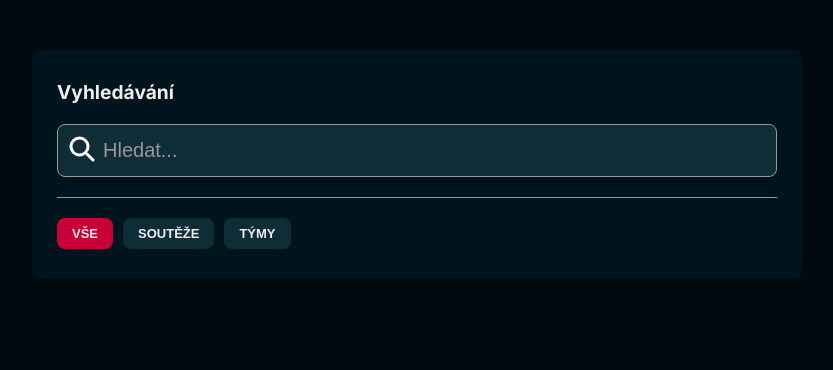
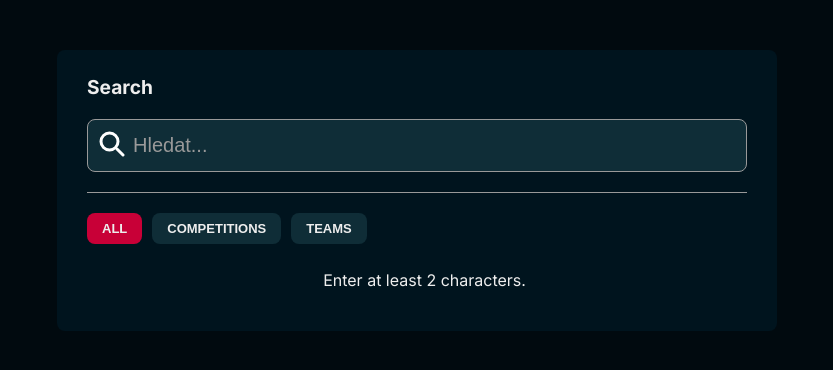
Before and after one commit to Pavlyuchenko/LivesportSearch, a React (Vite) app: page / in a window 1280 px wide. Shown: the top 370 px of the page, without its empty margins (223-1056 px from the left). Built offline with nearby package versions, Linux system fonts and the light colour scheme.

Commit message:
Refactor search component and styles for improved functionality and layout

```diff
--- a/src/app/App.module.css
+++ b/src/app/App.module.css
@@ -3,6 +3,8 @@ main {
     flex-direction: column;
     align-items: center;
 
+    max-height: 100vh;
+
     padding: 50px calc((100% - 45rem) / 2);
     box-sizing: border-box;
 }
--- a/src/components/SearchComponent.tsx
+++ b/src/components/SearchComponent.tsx
@@ -5,29 +5,36 @@ import styles from "./styles/SearchComponent.module.css";
 import { getPathFromParams } from "../utils/apiUtils";
 import { handleApiError } from "./errors/errors";
 import type { SearchResponse, SportCategory } from "../types/apiTypes";
-import { useState } from "react";
+import { useEffect, useState } from "react";
 import { transformData } from "../utils/transformData";
 
 // as specified in the documentation
 const typeIdsMap = {
     ALL: {
-        text: "Vše",
+        text: "All",
         value: [1, 2, 3, 4],
     },
     SOUTEZE: {
-        text: "Soutěže",
+        text: "Competitions",
         value: [1],
     },
     TYMY: {
-        text: "Týmy",
+        text: "Teams",
         value: [2, 3, 4],
     },
 };
 
+export type SearchStateType = "LOADED" | "LOADING" | "NOT_FOUND" | "ENTER_TEXT";
+
 function SearchComponent() {
+    let [searchState, setSearchState] = useState<SearchStateType>("ENTER_TEXT");
+    let [searchTerm, setSearchTerm] = useState<string>("");
     let [results, setResults] = useState<SportCategory[]>([]);
 
     let [typeIds, setTypeIds] = useState<number[]>(typeIdsMap.ALL.value);
+    useEffect(() => {
+        debounceSearch(searchTerm, 0);
+    }, [typeIds]);
 
     function fetchData(searchTerm: string): Promise<SearchResponse[]> {
         let route = getPathFromParams({
@@ -50,41 +57,50 @@ function SearchComponent() {
     let [debounceTimeout, setDebounceTimeout] = useState<NodeJS.Timeout | null>(
         null
     );
-    function debounceSearch(value: string): void {
+    function debounceSearch(value: string, delay: number = 250): void {
         if (value.length <= 1) {
             // set results to empty
-            console.log("Search term too short");
+            setResults([]);
+            setSearchState("ENTER_TEXT");
             return;
         }
 
         // debounce the search
         if (debounceTimeout) {
-            console.log("Clearing timeout");
             clearTimeout(debounceTimeout);
         }
+        setSearchState("LOADING");
+
         setDebounceTimeout(
             setTimeout(() => {
                 fetchData(value).then((data) => {
                     const transformedData = transformData(data);
-                    console.log("Transformed data:", transformedData);
                     setResults(transformedData);
+
+                    if (transformedData.length === 0) {
+                        setSearchState("NOT_FOUND");
+                        return;
+                    }
+                    setSearchState("LOADED");
                 });
                 setDebounceTimeout(null);
-            }, 300)
+            }, delay)
         );
     }
 
     return (
         <section className={styles["search-component"]}>
-            <h1>Vyhledávání</h1>
-            <SearchInput debounceSearch={debounceSearch} />
-            <hr />
+            <SearchInput
+                debounceSearch={debounceSearch}
+                searchTerm={searchTerm}
+                setSearchTerm={setSearchTerm}
+            />
             <Filters
                 typeIds={typeIds}
                 setTypeIds={setTypeIds}
                 typeIdsMap={typeIdsMap}
             />
-            <SearchResults results={results} />
+            <SearchResults results={results} state={searchState} />
         </section>
     );
 }
--- a/src/components/SearchInput.tsx
+++ b/src/components/SearchInput.tsx
@@ -5,17 +5,23 @@ import cancelButton from "@assets/cancel.svg";
 
 interface SearchInputProps {
     debounceSearch: (value: string) => void;
+    searchTerm: string;
+    setSearchTerm: (value: string) => void;
 }
 
-function SearchInput({ debounceSearch }: SearchInputProps) {
-    const [searchTerm, setSearchTerm] = useState("");
-
+function SearchInput({
+    debounceSearch,
+    searchTerm,
+    setSearchTerm,
+}: SearchInputProps) {
     const handleClear = () => {
         setSearchTerm("");
         debounceSearch("");
     };
 
     return (
+        <div className={styles["search-input-container"]}>
+            <h1>Search</h1>
             <div className={styles["search-container"]}>
                 <div className={styles["search-icon"]}>
                     <img src={searchIcon} alt="Search Icon" />
@@ -41,6 +47,8 @@ function SearchInput({ debounceSearch }: SearchInputProps) {
                     </button>
                 )}
             </div>
+            <hr />
+        </div>
     );
 }
 
--- a/src/components/SearchResults.tsx
+++ b/src/components/SearchResults.tsx
@@ -1,57 +1,29 @@
 import type { SportCategory } from "../types/apiTypes";
 import ResultCategory from "./ResultCategory";
+import type { SearchStateType } from "./SearchComponent";
+import styles from "./styles/SearchResults.module.css";
 
 interface ResultProps {
     results: SportCategory[];
+    state: SearchStateType;
 }
 
-function SearchResults({ results }: ResultProps) {
-    /* let categories = [
-        {
-            title: "Fotbal",
-            results: [
-                {
-                    title: "FC Barcelona",
-                    image: "https://www.livesport.cz/res/image/data/8dhw5vxS-fcDVLdrL.png",
-                    type: "Klub",
-                },
-                {
-                    title: "Manchester United",
-                    image: "https://www.livesport.cz/res/image/data/nwSRlyWg-h2pPXz3k.png",
-                    type: "Klub",
-                },
-            ],
-            sport: {
-                id: 1,
-            },
-        },
-        {
-            title: "Hokej",
-            results: [],
-            sport: {
-                id: 4,
-            },
-        },
-        {
-            title: "Tenis",
-            results: [
-                {
-                    title: "Novak Djokovic",
-                    image: "https://www.livesport.cz/res/image/data/tSfwGCdM-0rY6MEPI.png",
-                    type: "Hráč",
-                },
-            ],
-            sport: {
-                id: 3,
-            },
-        },
-    ]; */
-
+function SearchResults({ results, state }: ResultProps) {
     return (
-        <section>
-            {results.map((result, index) => (
-                <ResultCategory key={index} category={result} />
-            ))}
+        <section className={styles["results-container"]}>
+            {state === "ENTER_TEXT" ? (
+                <p className={styles["message"]}>
+                    Enter at least 2 characters.
+                </p>
+            ) : state === "NOT_FOUND" ? (
+                <p className={styles["message"]}>No results found.</p>
+            ) : state === "LOADING" ? (
+                <p className={styles["message"]}>Loading...</p>
+            ) : (
+                results.map((result, index) => (
+                    <ResultCategory key={index} category={result} />
+                ))
+            )}
         </section>
     );
 }
--- a/src/components/styles/Filters.module.css
+++ b/src/components/styles/Filters.module.css
@@ -1,6 +1,8 @@
 .filters-container {
     display: flex;
     gap: 10px;
+
+    padding: 0px 30px 10px 30px;
 }
 
 .filter-button {
--- a/src/components/styles/ResultCategory.module.css
+++ b/src/components/styles/ResultCategory.module.css
@@ -3,6 +3,9 @@
     flex-direction: column;
 
     margin-top: 20px;
+}
+.category-container:first-child {
+    margin-top: 10px;
 }
 
 .category-header {
--- a/src/components/styles/SearchComponent.module.css
+++ b/src/components/styles/SearchComponent.module.css
@@ -2,9 +2,15 @@
     background-color: var(--color-secondary-2);
 
     width: 100%;
-    padding: 30px 25px;
+    /* padding: 30px 25px; */
 
     border-radius: var(--border-radius);
+
+    max-height: 100vh;
+    overflow: hidden;
+
+    display: flex;
+    flex-direction: column;
 }
 
 .search-component h1 {
--- a/src/components/styles/SearchInput.module.css
+++ b/src/components/styles/SearchInput.module.css
@@ -1,3 +1,7 @@
+.search-input-container {
+    padding: 25px 30px 0 30px;
+}
+
 .search-container {
     position: relative;
 }
--- /dev/null
+++ b/src/components/styles/SearchResults.module.css
@@ -0,0 +1,12 @@
+.results-container {
+    overflow-y: scroll;
+    scrollbar-color: #0f2d37 var(--color-secondary-2);
+
+    padding: 0 15px 25px 30px;
+}
+
+.results-container:has(.message) {
+    display: flex;
+    justify-content: center;
+    align-items: center;
+}
```
Lines whose indentation alone changed are shown as unchanged.
